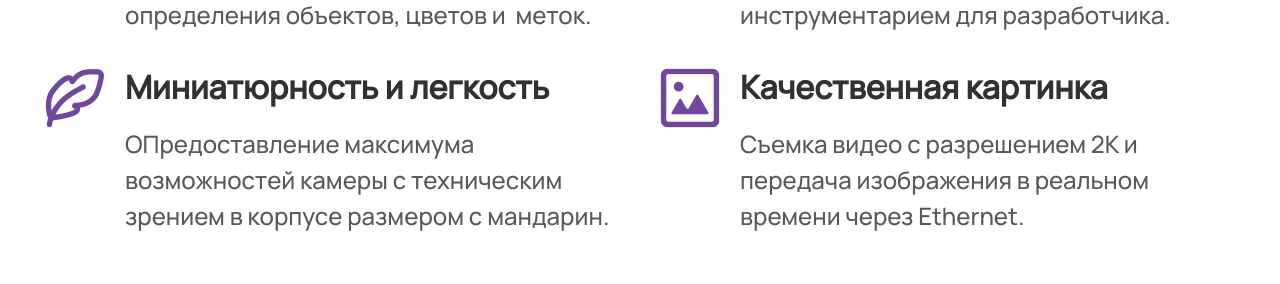
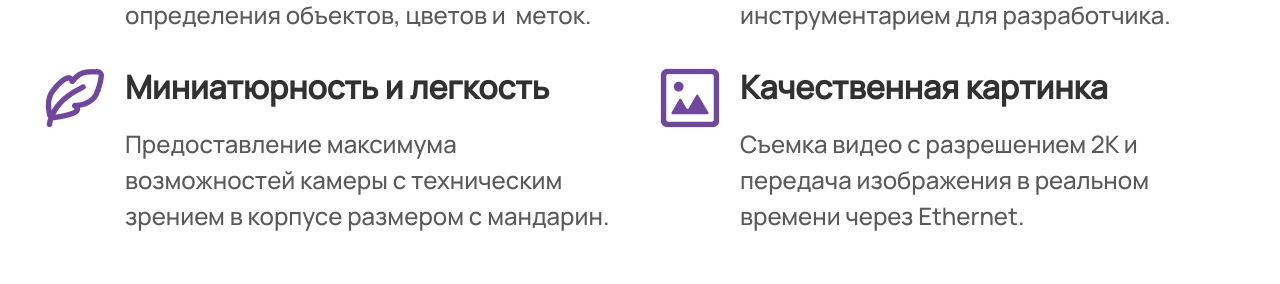
Before and after one commit to denisholmov/edu-cifra, a React (Vite) app: page / in a window 1280 px wide. Shown: the part 5760-6044 px from the top of the page. Built offline with nearby package versions, Linux system fonts and the light colour scheme.

Commit message:
убрал опечатку

```diff
--- a/src/components/pages-content/AdvantagesCifraMini/index.tsx
+++ b/src/components/pages-content/AdvantagesCifraMini/index.tsx
@@ -29,7 +29,7 @@ export const AdvantagesCifraMini = () => {
                 </div>
                 <div className={styles.itemContent}>
                 <h3>Миниатюрность и легкость</h3>
-                <p>ОПредоставление максимума
+                <p>Предоставление максимума
                 возможностей камеры с техническим зрением в корпусе размером с мандарин.</p>
                 </div>
             </li>
```
